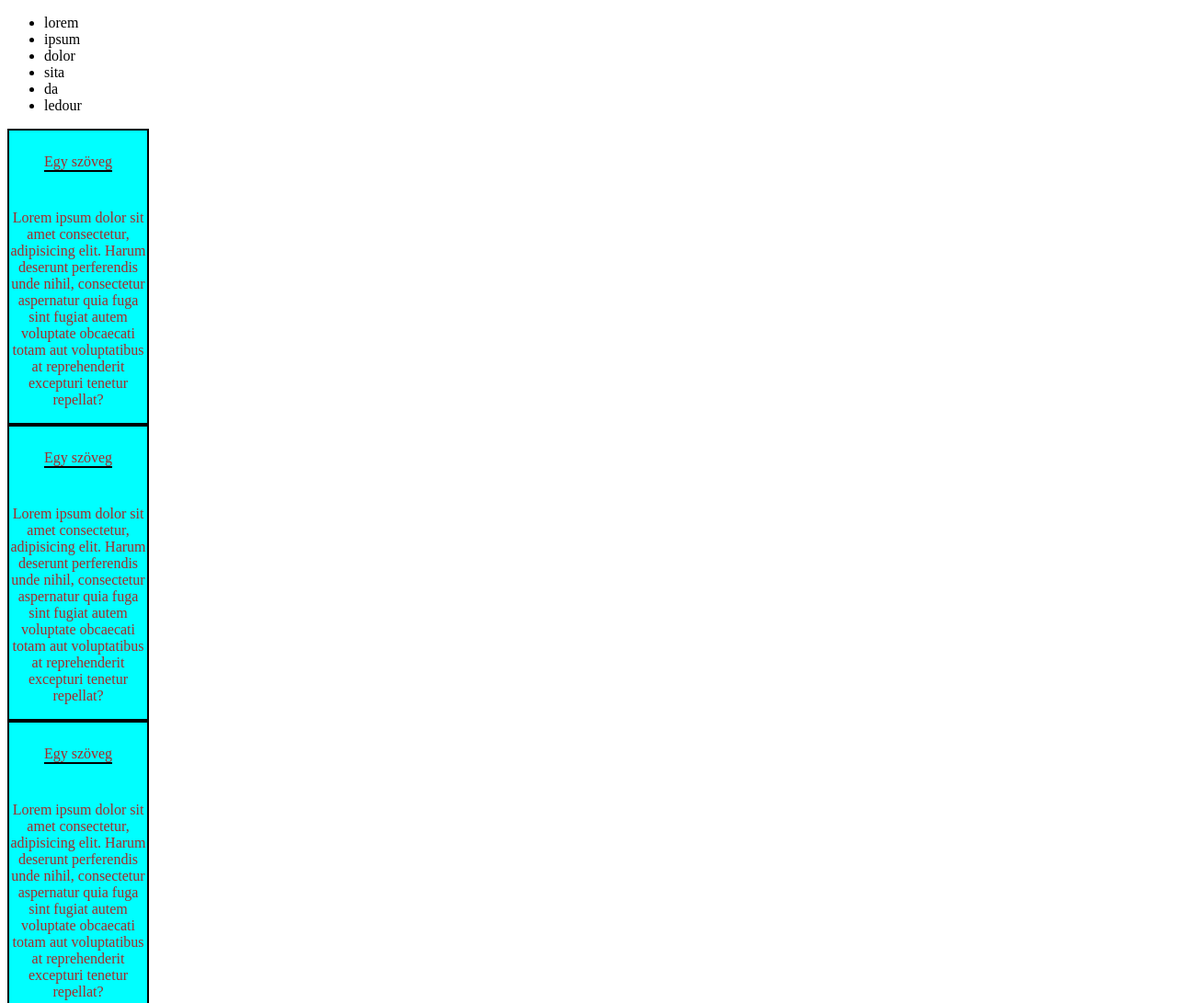
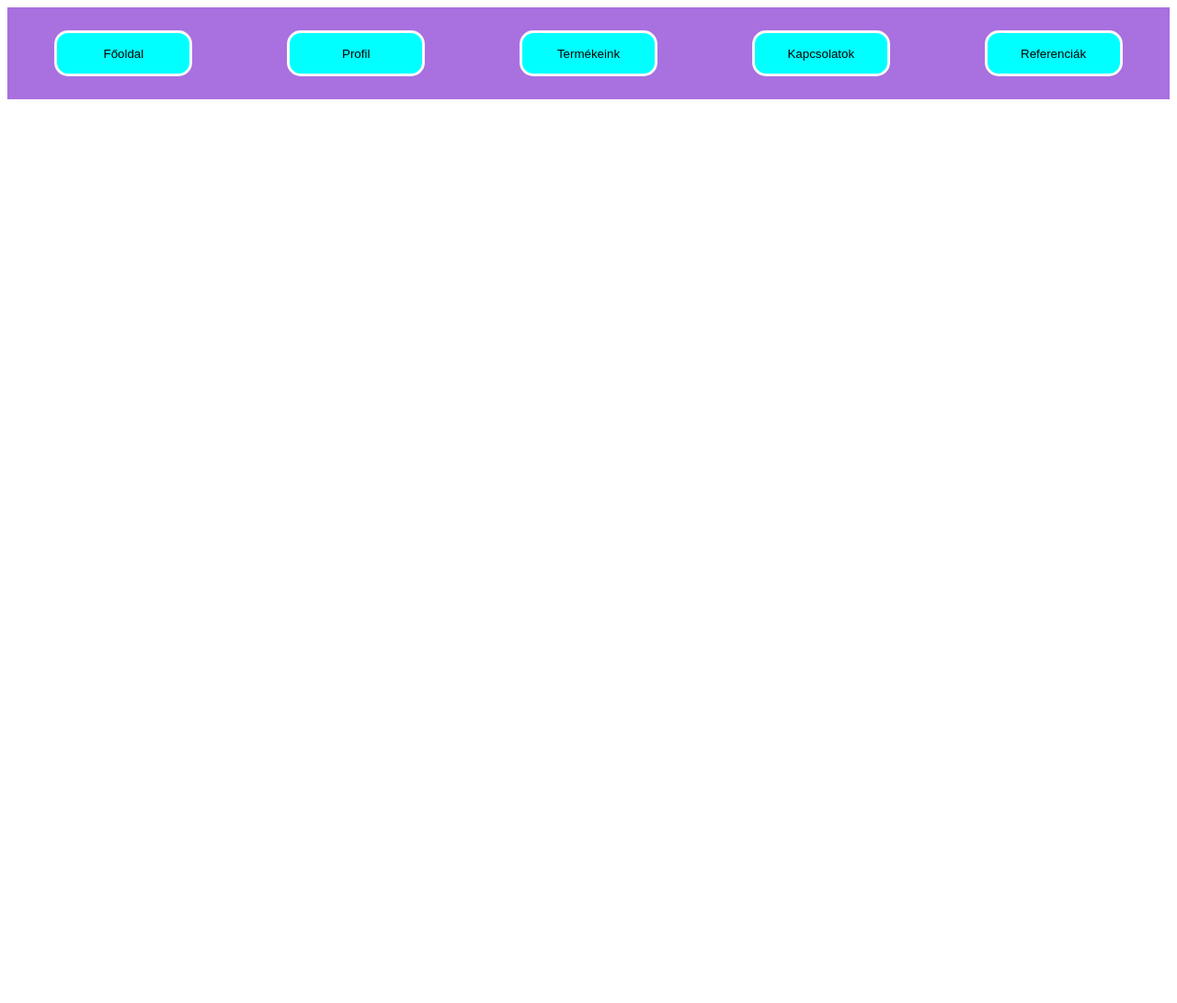
Before and after one commit to MrErik402/feladat_erik, a plain HTML site: page index.html in a window 1280 px wide. Shown: the top 1091 px of the page at 92% size. After the commit the page ends 800 px from the top, so only its background shows below. Drawn offline with Linux system fonts and the light colour scheme.

Commit message:
NAV bar elkészítése és az előző oldalváz törlése

```diff
--- a/index.html
+++ b/index.html
@@ -8,37 +8,12 @@
     <title>Feladat</title>
 </head>
 <body>
-    <ul>
-        <li>lorem</li>
-        <li>ipsum</li>
-        <li>dolor</li>
-        <li>sita</li>
-        <li>da</li>
-        <li>ledour</li>
-    </ul>
-    <div id="kartya">
-        <div id="kartyafej">
-            Egy szöveg
-        </div>
-        <p>
-            Lorem ipsum dolor sit amet consectetur, adipisicing elit. Harum deserunt perferendis unde nihil, consectetur aspernatur quia fuga sint fugiat autem voluptate obcaecati totam aut voluptatibus at reprehenderit excepturi tenetur repellat?
-        </p>
-    </div>
-    <div id="kartya">
-        <div id="kartyafej">
-            Egy szöveg
-        </div>
-        <p>
-            Lorem ipsum dolor sit amet consectetur, adipisicing elit. Harum deserunt perferendis unde nihil, consectetur aspernatur quia fuga sint fugiat autem voluptate obcaecati totam aut voluptatibus at reprehenderit excepturi tenetur repellat?
-        </p>
-    </div>
-    <div id="kartya">
-        <div id="kartyafej">
-            Egy szöveg
-        </div>
-        <p>
-            Lorem ipsum dolor sit amet consectetur, adipisicing elit. Harum deserunt perferendis unde nihil, consectetur aspernatur quia fuga sint fugiat autem voluptate obcaecati totam aut voluptatibus at reprehenderit excepturi tenetur repellat?
-        </p>
-    </div>
+    <nav>
+        <button>Főoldal</button>
+        <button>Profil</button>
+        <button>Termékeink</button>
+        <button>Kapcsolatok</button>
+        <button>Referenciák</button>
+    </nav>
 </body>
 </html>
--- a/style.css
+++ b/style.css
@@ -1,20 +1,25 @@
-#kartya{
-    border: 2px black solid ;
+nav{
+    display: flex;
+    flex-direction: row;
+    flex-wrap: wrap;
+    justify-items: center;
+    align-items: center;
+    justify-content: space-around;
+    background-color: rgba(153, 84, 218, 0.836);
+    padding-top: 25px;
+    padding-bottom: 25px;
+}
+button{
+    height: 50px;
+    width: 150px;
+    border: 3px solid rgb(250, 248, 248);
+    border-radius: 15px;
     background-color: aqua;
-    color: brown;
-    width: 150px;
-    display: grid;
-    justify-items: center;
-    text-align: center;
+    color: rgb(2, 2, 2);
 }
-#kartya:hover{
-    background-color: red;
-    color: black;
+button:hover{
+    background-color: rgb(76, 171, 226);
+    border: 3px solid rgba(74, 18, 230, 0.555);
     border-radius: 25px;
-    border: 2px green solid;
+    color: white;
 }
-#kartyafej{
-    margin-top: 25px;
-    margin-bottom: 25px;
-    border-bottom: 2px solid black;
-}
```
